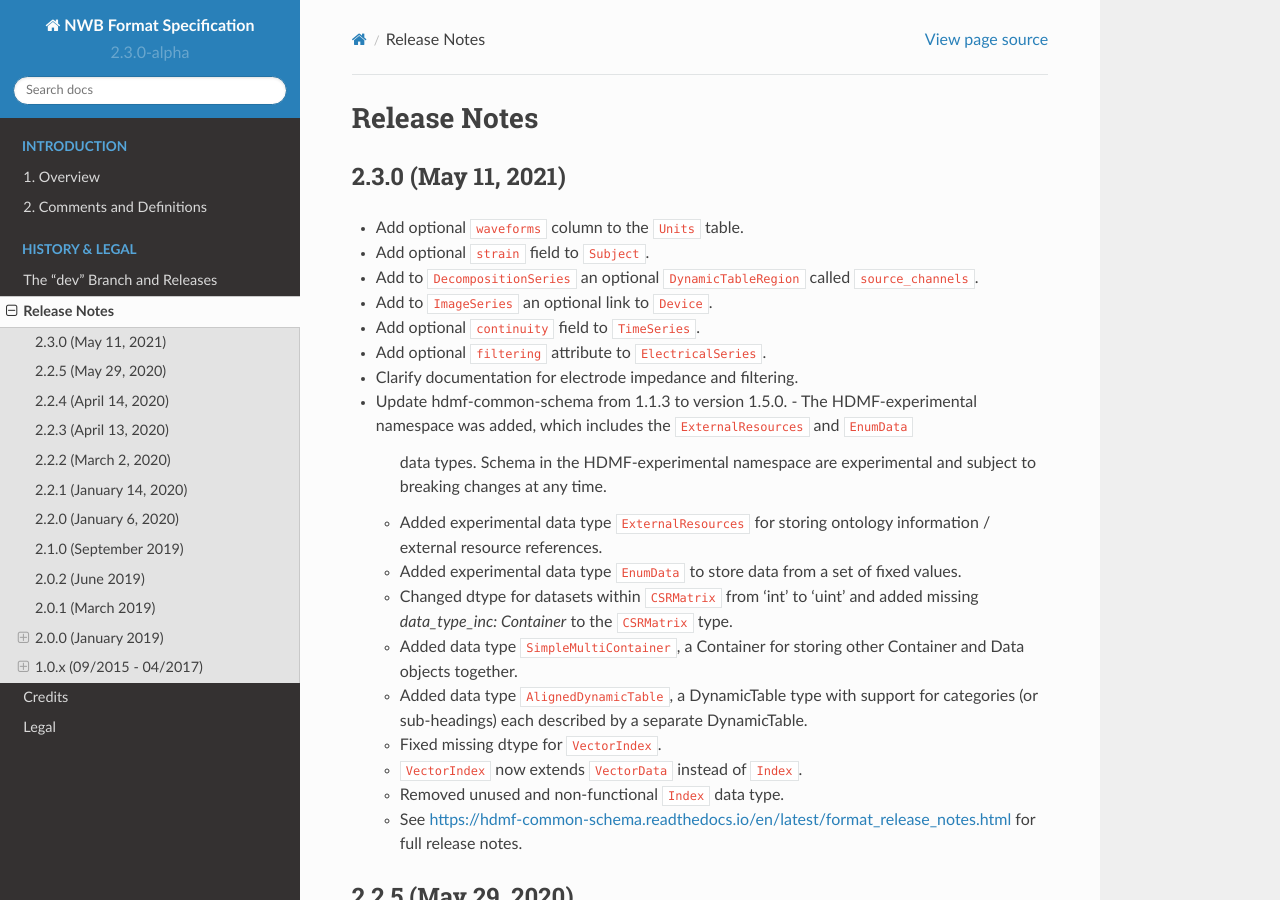
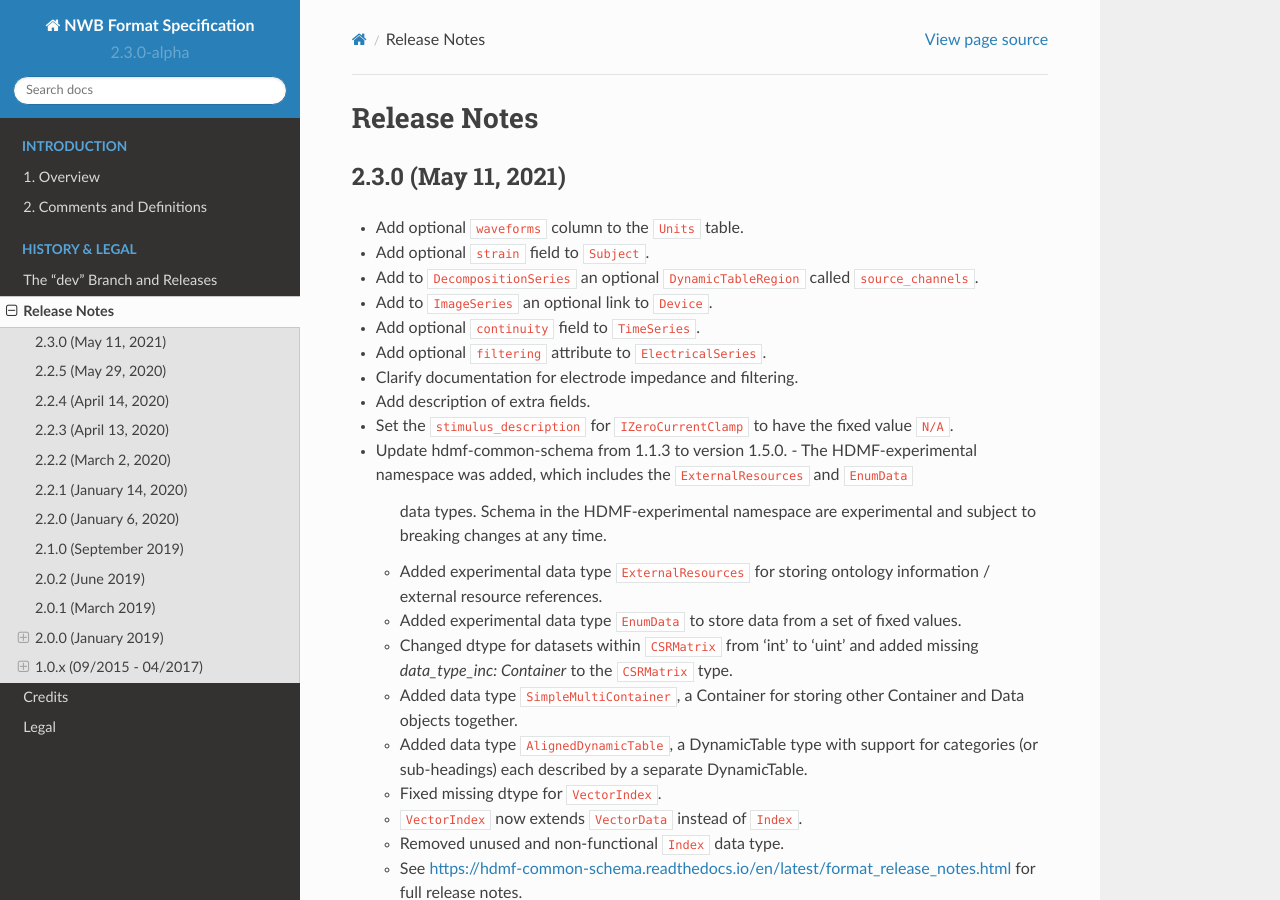
Before and after one commit to NeurodataWithoutBorders/nwb-schema, a Sphinx documentation site: the page built from docs/format/source/format_release_notes.rst, in a window 1280 px wide and 900 px high. Built offline with Sphinx 7.4.7 and the Read the Docs theme 2.0.0, drawn with Linux system fonts in a browser that asks for light colours.

Commit message:
Update format_release_notes.rst

```diff
--- a/docs/format/source/format_release_notes.rst
+++ b/docs/format/source/format_release_notes.rst
@@ -11,6 +11,8 @@ Release Notes
 - Add optional ``continuity`` field to ``TimeSeries``.
 - Add optional ``filtering`` attribute to ``ElectricalSeries``.
 - Clarify documentation for electrode impedance and filtering.
+- Add description of extra fields.
+- Set the ``stimulus_description`` for ``IZeroCurrentClamp`` to have the fixed value ``N/A``.
 - Update hdmf-common-schema from 1.1.3 to version 1.5.0.
   - The HDMF-experimental namespace was added, which includes the ``ExternalResources`` and ``EnumData``
     data types. Schema in the HDMF-experimental namespace are experimental and subject to breaking changes at any time.
```
